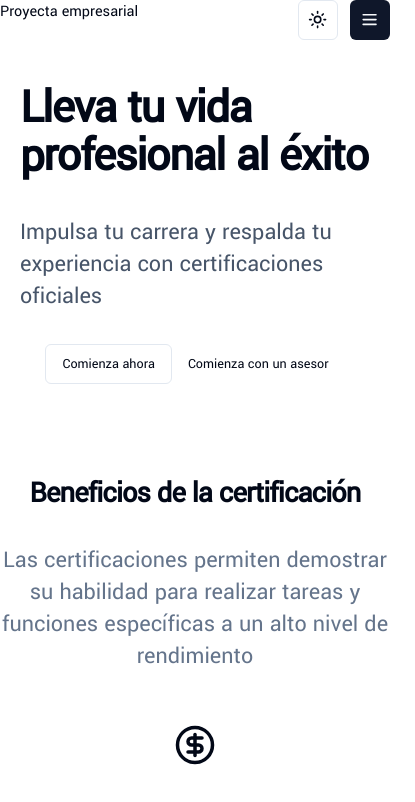
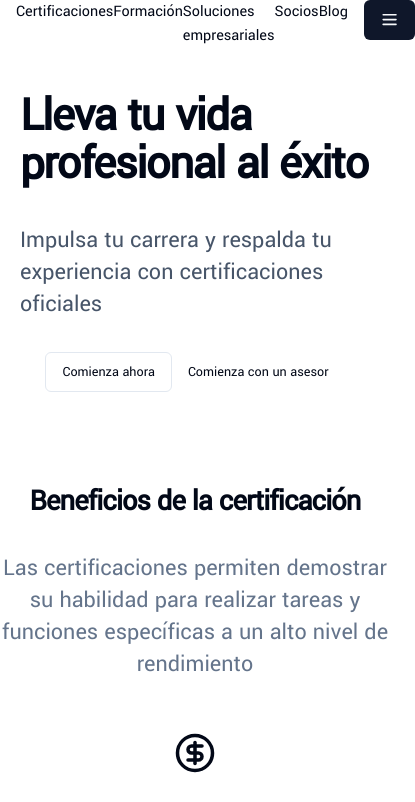
Before and after one commit to esphiritu/centro-evaluacion, a Next.js app: page / in a window 390 px wide. Shown: the top 802 px of the page, 415 px wide, since content can reach past the window. Built offline with nearby package versions, Linux system fonts and the light colour scheme.

Commit message:
The hybrid approach for a navbar is sucessfully implemented. This approach maintains the SEO benefits of SSR for the core navigation structure. Enables interactive toggling of mobile menu through client-side state management. This commit lacks of styling

```diff
--- a/src/app/layout.js
+++ b/src/app/layout.js
@@ -1,6 +1,7 @@
 import "./globals.css";
 import { ThemeProvider } from 'next-themes'
-import Header from "@/components/organisms/Header";
+// import Header from "@/components/organisms/Header";
+import HybridHeader from "@/components/organisms/HybridHeader";
 import { Yantramanav } from "next/font/google";
 const yan = Yantramanav({ weight: '400', subsets: ["latin"] });
 
@@ -20,7 +21,8 @@ export default function RootLayout({ children }) {
           defaultTheme="system"
           enableSystem
           disableTransitionOnChange>
-          <Header></Header>
+          {/* <Header></Header> */}
+          <HybridHeader />
           {children}
         </ThemeProvider>
       </body>
--- /dev/null
+++ b/src/components/atoms/MobileMenuToggle.jsx
@@ -0,0 +1,39 @@
+'use client'
+import {useState} from "react"
+import { Button } from "@/components/ui/button";
+import { MenuIcon, X } from "lucide-react";
+
+
+// Mobile menu component (conditionally rendered based on state)
+function MobileMenu({ navigation }) {
+  return (
+    <ul className="mobile-menu">
+      {/* Render mobile navigation links */}
+      {navigation.map((link) => (
+        <li key={link.href}>
+          <a href={link.href}>{link.text}</a>
+        </li>
+      ))}
+    </ul>
+  );
+}
+
+
+// Minimal client component for mobile menu state
+export default function MobileMenuToggle({navigation}) {
+  const [isOpen, setIsOpen] = useState(false);
+  const toggleMenu = () => setIsOpen(!isOpen);
+
+  return (
+    <>
+      <Button onClick={toggleMenu}>
+        {isOpen ?
+                <X className="h-[1.2rem] w-[1.2rem] rotate-0 scale-100 transition-all dark:rotate-90 dark:scale-100"></X>
+                : <MenuIcon className="h-[1.2rem] w-[1.2rem] rotate-0 scale-100 transition-all dark:rotate-0 dark:scale-100"></MenuIcon>
+              }
+        <span className="sr-only">mobile menu</span>
+      </Button>
+      {isOpen && <MobileMenu links={ navigation }/>}
+     </>
+  );
+}
--- /dev/null
+++ b/src/components/molecules/DesktopNavigation.jsx
@@ -0,0 +1,13 @@
+export default function DesktopNavigation({ links }) {
+  return (
+    <nav className="desktop-nav">
+      <ul className="nav-elements flex px-4">
+        {links.map((link) => (
+          <li key={link.href}>
+            <a href={link.href}>{link.text}</a>
+          </li>
+        ))}
+      </ul>
+    </nav>
+  );
+}
--- /dev/null
+++ b/src/components/organisms/HybridHeader.jsx
@@ -0,0 +1,49 @@
+import DesktopNavigation from "@/components/molecules/DesktopNavigation";
+import MobileMenuToggle from "@/components/atoms/MobileMenuToggle";
+
+
+
+// getServerSideProps for data fetching
+export default function HybridHeader () {
+  const navigation = [
+    {
+      text: "Certificaciones",
+      href: "/certificaciones",
+      description:
+        "A modal dialog that interrupts the user with important content and expects a response.",
+    },
+    {
+      text: "Formación",
+      href: "/explora",
+      description:
+        "For sighted users to preview content available behind a link.",
+    },
+    {
+      text: "Soluciones empresariales",
+      href: "/soluciones",
+      description:
+        "Displays an indicator showing the completion progress of a task, typically displayed as a progress bar.",
+    },
+    {
+      text: "Socios",
+      href: "/socios",
+      description:
+        "Displays an indicator showing the completion progress of a task, typically displayed as a progress bar.",
+    },
+    {
+      text: "Blog",
+      href: "/blog",
+      description:
+        "Displays an indicator showing the completion progress of a task, typically displayed as a progress bar.",
+    },
+  ]
+  return (
+    <header className="flex justify-between">
+       {/* Render desktop navigation using server-side data */}
+       <DesktopNavigation links={navigation} className="hidden md:flex"/>
+
+      {/* Mobile menu toggle wrapped with client component */}
+      <MobileMenuToggle links={navigation} className="flex md:hidden" />
+    </header>
+  );
+}
```
